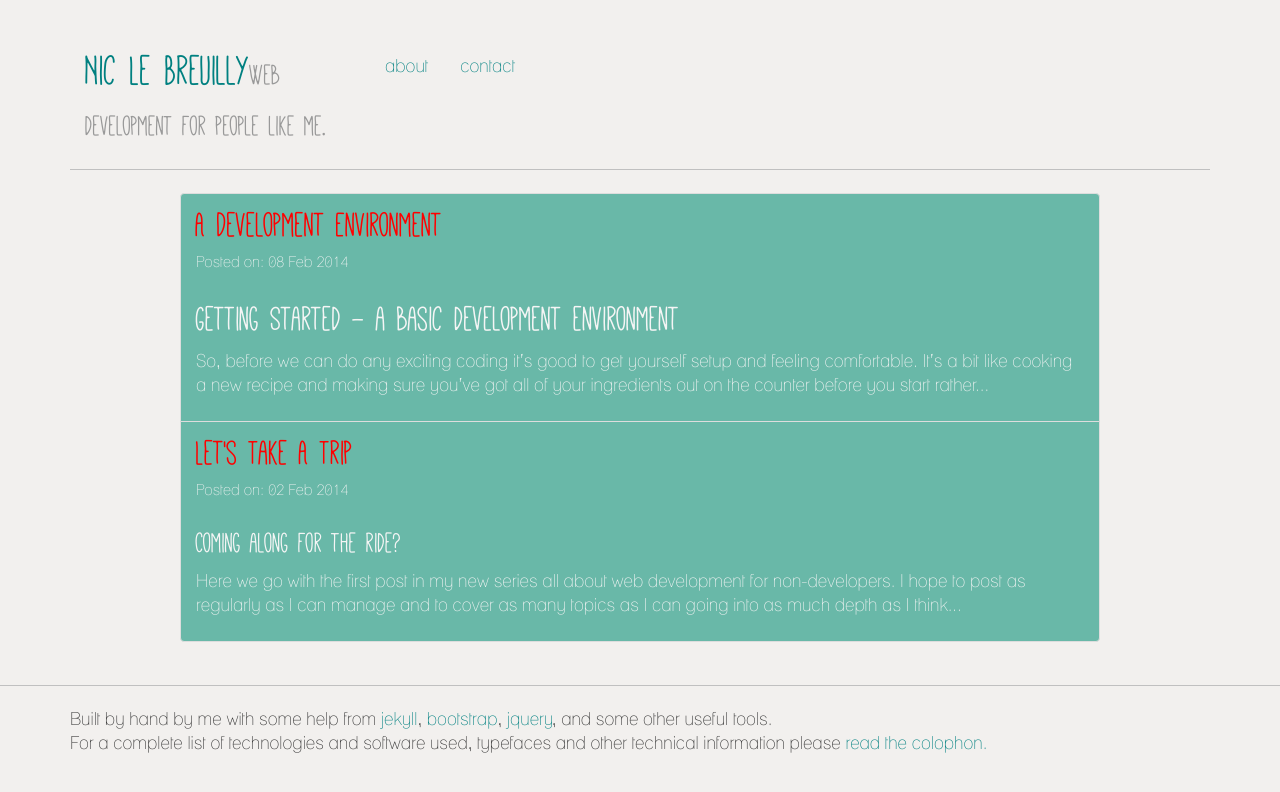
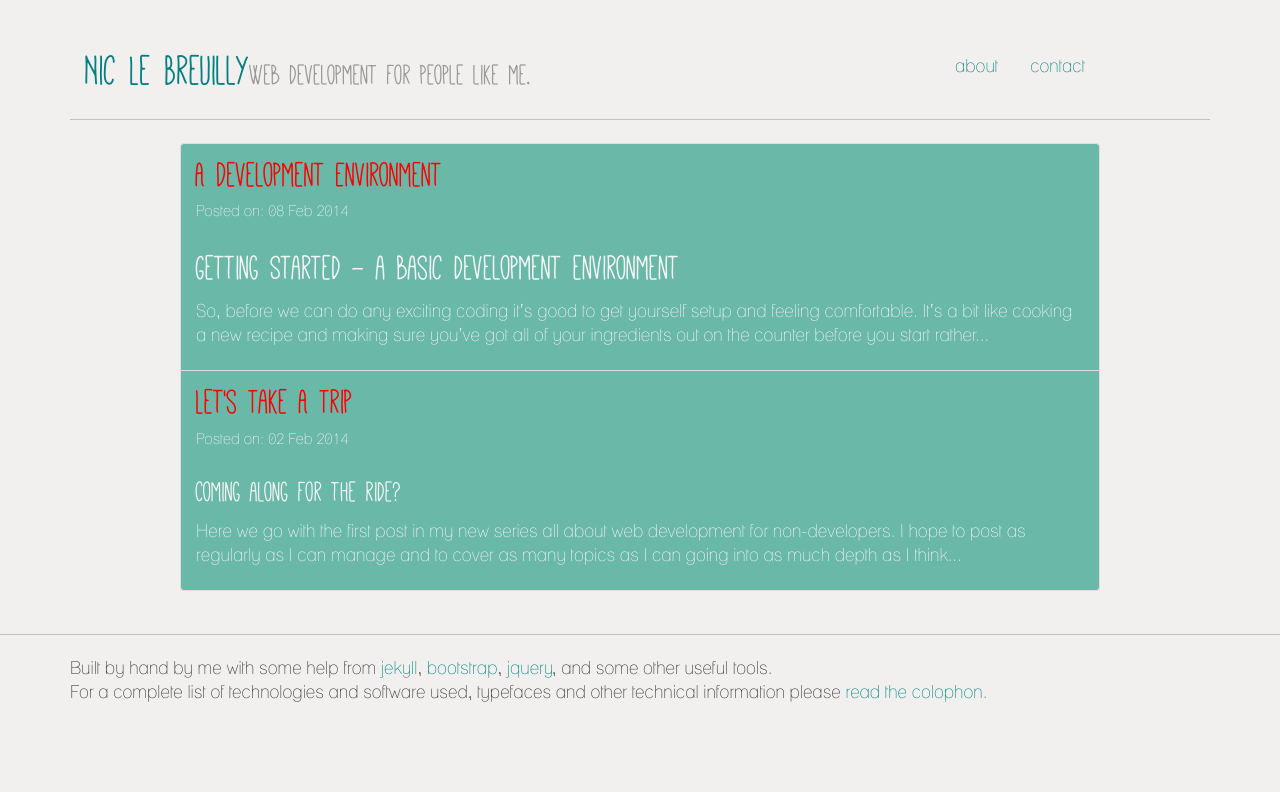
Before and after one commit to musonic/nicleb_old, a Jekyll site: the page built from index.html, in a window 1280 px wide. Shown: the top 792 px of the page. Built offline with Jekyll 4.4.1, drawn with Linux system fonts in a browser that asks for light colours; the list of posts is cut into pages by our own code.

Commit message:
Getting layout of header right

```diff
--- a/_layouts/default.html
+++ b/_layouts/default.html
@@ -6,8 +6,8 @@
         <![endif]-->
         <div class="container">
             <header class="page-header">
-              <h1 class="col-md-3 pull-left"><a href="/">{{ site.name }}</a><small>Web development for people like me.</small></h1>
-                <nav class="col-md-9 push-right">
+              <h1 class="col-md-9 pull-left"><a href="/">{{ site.name }}</a><small>Web development for people like me.</small></h1>
+                <nav class="col-md-3 push-right">
                     <ul class="nav nav-pills">
                         <li class="{% if page.title == 'about' %} active {% endif %}"><a href="{{ site_url }}/about">about</a></li>
                         <li class="{% if page.title == 'contact' %} active {% endif %}"><a href="{{ site_url }}/contact">contact</a></li>
```
